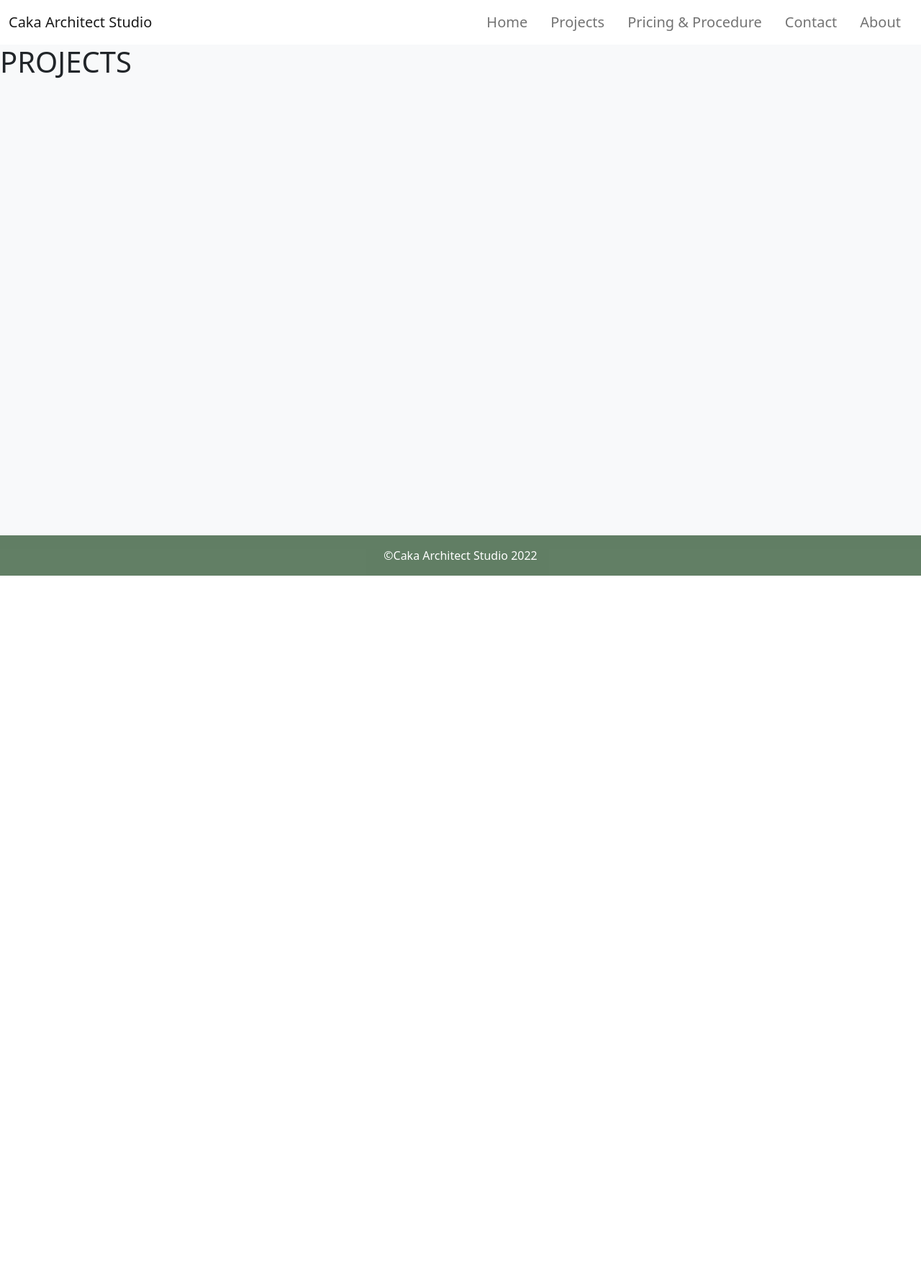
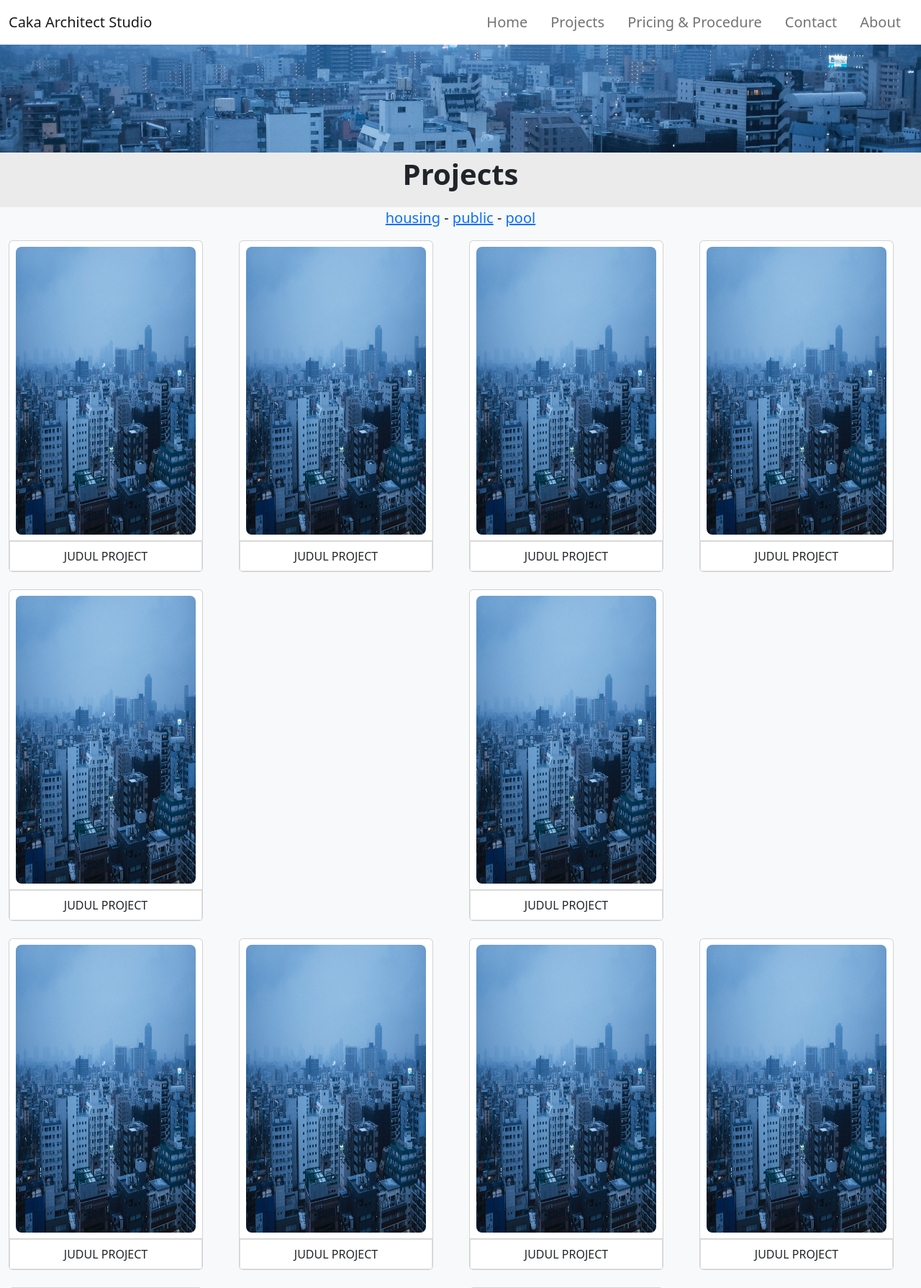
Before and after one commit to zan090790/web-dev-cas, a CodeIgniter 4 app: template app/Views/pages/projects.php in a window 1280 px wide. Shown: the top 1790 px of the page at 72% size. Before the commit the page ends 800 px from the top, so only its background shows below. Run offline with PHP 8.4 and a stand-in for CodeIgniter, Linux system fonts and the light colour scheme; the template is opened without the code that fills it, so the values that code supplies are empty; some libraries are stand-ins or nearby versions.

Commit message:
Add files via upload

```diff
--- a/app/Views/pages/projects.php
+++ b/app/Views/pages/projects.php
@@ -1,5 +1,37 @@
 <?= $this->extend('layout/template'); ?>
 
 <?= $this->section('content'); ?>
-<h1>PROJECTS</h1>
+<img src="../../../../img/home/img-1.jpg" class="img-fluid" alt="" style="height: 150px; width: auto; object-fit: cover; object-position: 75%;">
+
+<div class="row text-center align-items-center" style="background-color: #EBEBEB;">
+    <div class="row m-auto">
+        <p class="fs-1 fw-bold">Projects</p>
+    </div>
+</div>
+
+<div class="row mx-auto">
+    <p class="fs-5"><a href="">housing</a> - <a href="">public</a> - <a href="">pool</a></p>
+</div>
+
+<div class="row align-items-center">
+    <?php for ($y = 0; $y < 3; $y++) { ?>
+        <div class="row mx-auto">
+            <?php for ($i = 0; $i < 6; $i++) { ?>
+                <div class="col mx-0 mb-4 bg-light text-center">
+                    <div class="card" style="width: 270px;">
+                        <a href="" style="text-decoration: none;">
+                            <img src="../../../../img/home/img-1.jpg" class="rounded-3 mx-auto d-block m-2" alt="" style="width: 250px; height: 400px;">
+                        </a>
+                        <ul class="list-group list-group-flush">
+                            <a href="" style="text-decoration: none;">
+                                <li class="fs-6 semi-bold list-group-item">JUDUL PROJECT</li>
+                            </a>
+                        </ul>
+
+                    </div>
+                </div>
+            <?php } ?>
+        </div>
+    <?php } ?>
+</div>
 <?= $this->endSection(); ?>
```
